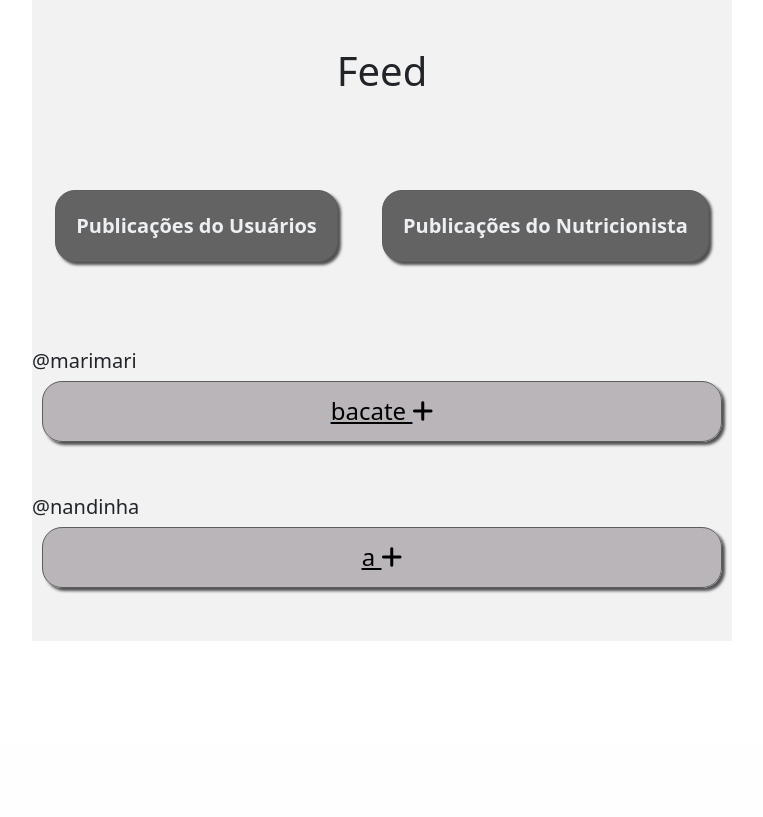
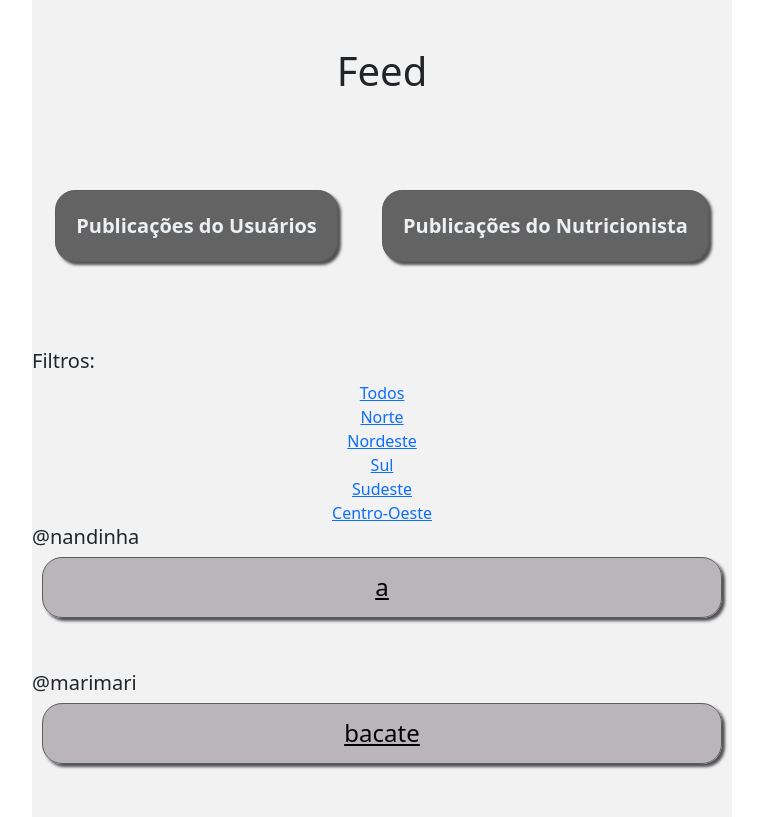
Before and after one commit to grupoSWEP/SWEP, a Django app: page /feed/ in a window 1280 px wide. Shown: the part 57-874 px from the top of the page, without its empty margins (258-1021 px from the left). Before the commit the page ends 651 px from the top, so only its background shows below. Run offline with Django 4.2, Linux system fonts and the light colour scheme; data comes from the database, SQL or seed files in the repository; both versions use the stored data as it was after the commit; some libraries are stand-ins or nearby versions.

Commit message:
Filtro e visualização

```diff
--- a/swep/swepApp/templates/feed.html
+++ b/swep/swepApp/templates/feed.html
@@ -48,10 +48,6 @@
           background-color: rgb(100, 99, 100);
         }
 
-        .fa-solid fa-plus {
-          justify-content: start;
-        }
-
         h3 {
           display: flex;
           justify-content: start;
@@ -87,9 +83,14 @@
     <a href='#' class="bd"><button>Publicações do Nutricionista</button></a></br></br></br></br>
 
     <div class = 'feedreceitas'>
+      <h3>Filtros:</h3>
+      <a href="{% url 'feed'%}">Todos <br></a>
+      {% for regiao in regioes %}
+      <a href="{% url 'feed'%}?q={{regiao}}">{{regiao}} <br></a>
+      {% endfor %}
       {% for recipe in posts %}
         <h3>@{{recipe.author}}</h3>
-        <a href="recipe/{{recipe.id}}"><h4>{{recipe.titulo}}  <i class="fa-solid fa-plus"></i></h4></a></br></br>
+        <a href="{% url 'Receita' recipe.id %}"><h4>{{recipe.titulo}} </h4></a></br></br>
       {% endfor %}
     {% endblock %}
     </div>
--- a/swep/swepApp/urls.py
+++ b/swep/swepApp/urls.py
@@ -13,7 +13,7 @@ urlpatterns = [
     path('login/', LoginView, name='login'),
     path('logout/', LogoutView, name='logout'),
     path('newRecipe/', NewRecipeView, name='novaReceita'),
-    path('recipe/<int:id>/', ShowRecipeView, name='Receita'),
+    path('feed/recipe/<int:pk>/', ShowRecipeView, name='Receita'),
     path('feed/', FeedView, name='feed'),
     path('alimentos/', AlimentosView, name='alimentospage')
 ]
--- a/swep/swepApp/views.py
+++ b/swep/swepApp/views.py
@@ -144,10 +144,12 @@ def LogoutView(request):
     logout(request)
     return redirect('index')
 
-def ShowRecipeView(request, id):
-    recipe = Recipe.objects.get(id=id)
+def ShowRecipeView(request, pk):
+    recipe = Recipe.objects.get(id=pk)
     context = { 'recipe':recipe }
     return render(request, 'showRecipe.html', context)
+
+
 @csrf_exempt
 def AlimentosView(request):
     if request.method=='POST':
@@ -158,5 +160,13 @@ def AlimentosView(request):
 
 
 def FeedView(request):
-    posts = Recipe.objects.all().order_by('-id')
-    return render(request, 'feed.html',  {'posts': posts})
+    #posts = Recipe.objects.all().order_by('-id')
+    if request.GET.get('q') != None:
+        q = request.GET.get('q')
+    else:
+        q = ''
+
+    regioes = ['Norte', 'Nordeste', 'Sul', 'Sudeste', 'Centro-Oeste']
+    posts = Recipe.objects.filter(regiao__contains=q)
+
+    return render(request, 'feed.html',  {'posts': posts, 'regioes': regioes})
```
Also changed, not shown: swep/db.sqlite3.
